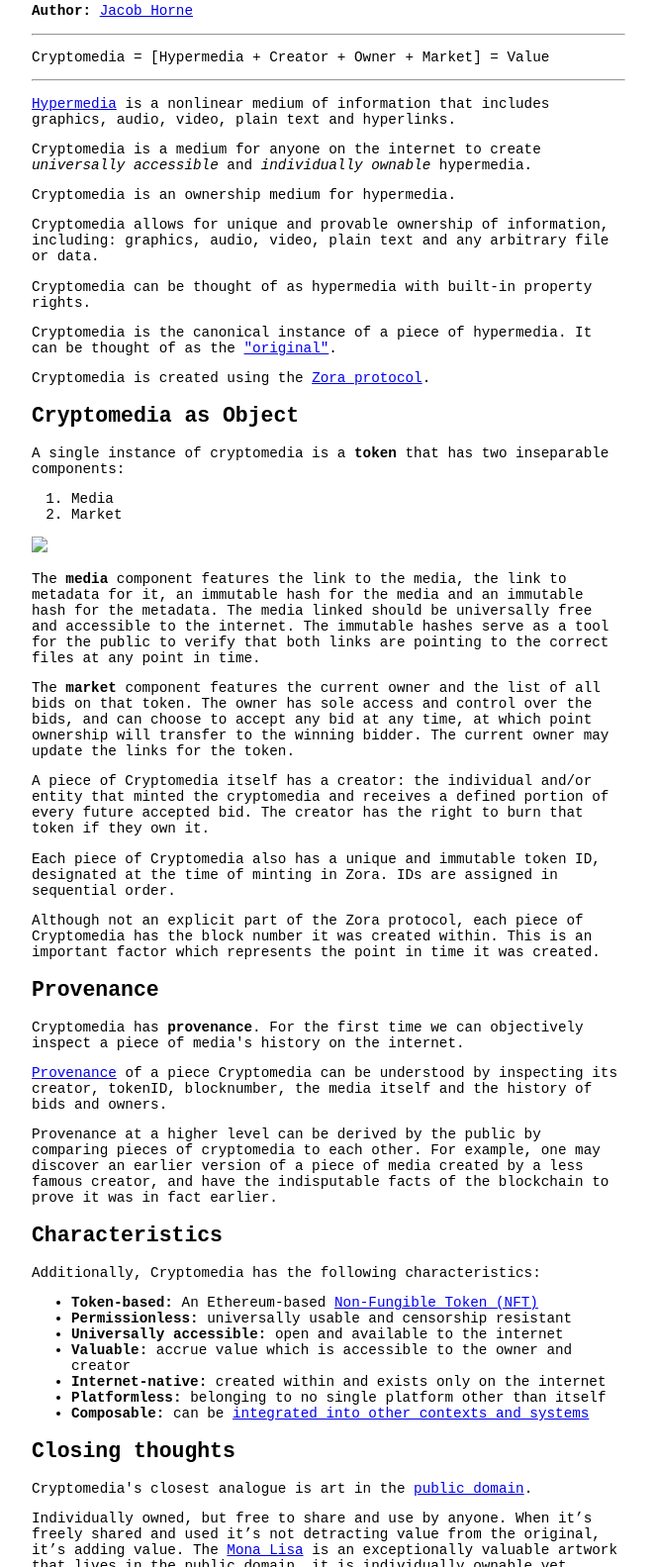
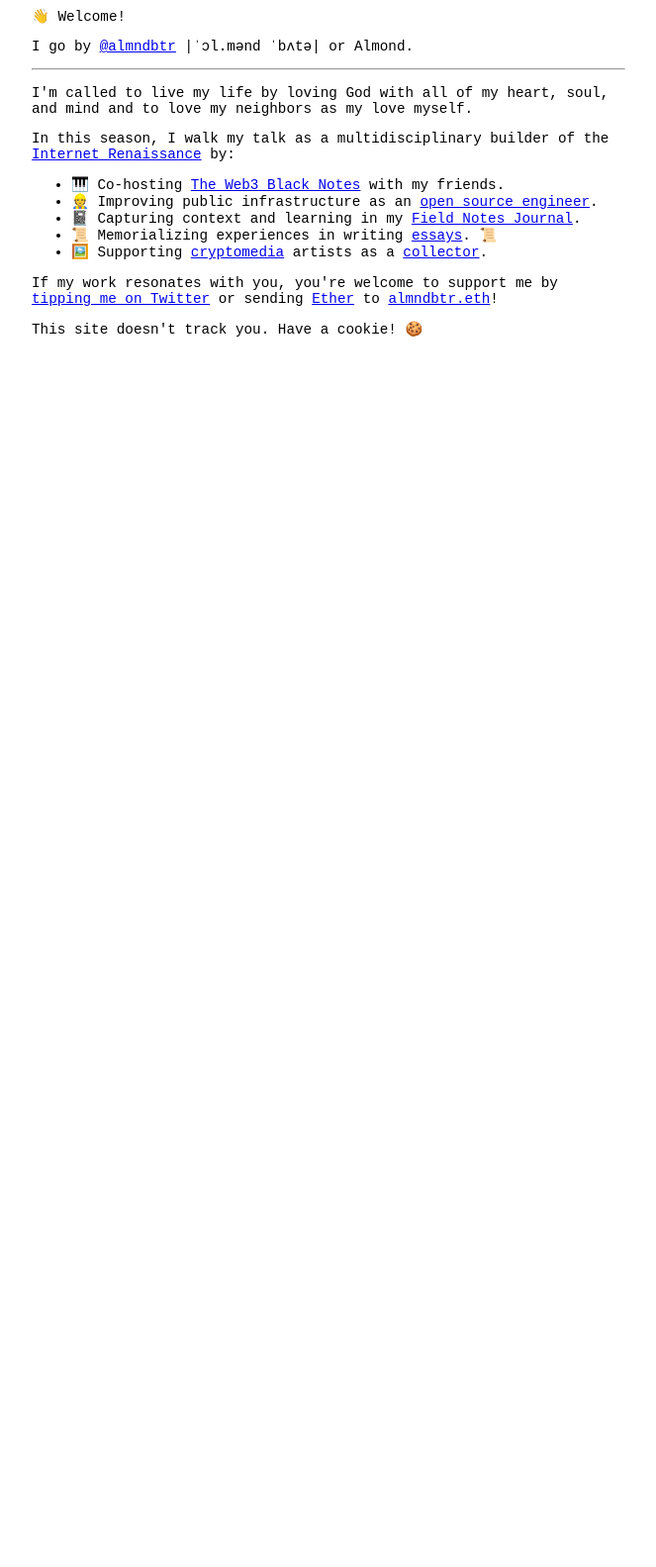
Before and after one commit to almndbtr/almndbtr.dev, a website: page index.html in a window 1280 px wide. Shown: the part 98-1681 px from the top of the page at 99% size, without its empty margins (308-971 px from the left). After the commit the page ends 800 px from the top, so only its background shows below. Drawn offline with Linux system fonts and the light colour scheme.

Commit message:
feat: add who i am

```diff
--- a/index.html
+++ b/index.html
@@ -1,4 +1,7 @@
 <!--
+Thank you Lord Jesus for life & love.
+Matthew 22:37-40
+
 ·  *   ·✷   ˚   ·
   　.　 * 　　 ·  yay i'm so excited you're here :~)
 　　　　　　 ⋆ 　　　 ✵  　  ˚
@@ -6,18 +9,20 @@
  　✷   　　　　✵  　　　  ·
  　　 .
 
+         _                   _            _   _         _             _            _             _            _
+        / /\                _\ \         /\_\/\_\ _    /\ \     _    /\ \         / /\          /\ \         /\ \
+       / /  \              /\__ \       / / / / //\_\ /  \ \   /\_\ /  \ \____   / /  \         \_\ \       /  \ \
+      / / /\ \            / /_ \_\     /\ \/ \ \/ / // /\ \ \_/ / // /\ \_____\ / / /\ \        /\__ \     / /\ \ \
+     / / /\ \ \          / / /\/_/    /  \____\__/ // / /\ \___/ // / /\/___  // / /\ \ \      / /_ \ \   / / /\ \_\
+    / / /  \ \ \        / / /        / /\/________// / /  \/____// / /   / / // / /\ \_\ \    / / /\ \ \ / / /_/ / /
+   / / /___/ /\ \      / / /        / / /\/_// / // / /    / / // / /   / / // / /\ \ \___\  / / /  \/_// / /__\/ /
+  / / /_____/ /\ \    / / / ____   / / /    / / // / /    / / // / /   / / // / /  \ \ \__/ / / /      / / /_____/
+ / /_________/\ \ \  / /_/_/ ___/\/ / /    / / // / /    / / / \ \ \__/ / // / /____\_\ \  / / /      / / /\ \ \
+/ / /_       __\ \_\/_______/\__\/\/_/    / / // / /    / / /   \ \___\/ // / /__________\/_/ /      / / /  \ \ \
+\_\___\     /____/_/\_______\/            \/_/ \/_/     \/_/     \/_____/ \/_____________/\_\/       \/_/    \_\/
 
- /$$$$$$$$  /$$$$$$   /$$$$$$  /$$$$$$
-|____ /$$/ /$$__  $$ /$$__  $$|____  $$
-   /$$$$/ | $$  \ $$| $$  \__/ /$$$$$$$
-  /$$__/  | $$  | $$| $$      /$$__  $$
- /$$$$$$$$|  $$$$$$/| $$     |  $$$$$$$
-|________/ \______/ |__/      \_______/
+@almndbtr is building the Internet Renaissance.
 
-
-Internet Renaissance.
-Zora is an information value system.
-It is a protocol to create, share and exchange cryptomedia.
 
 ·  *   ·✷   ˚   ·
   　.　 * 　　 ·
@@ -30,27 +35,27 @@
 <!DOCTYPE html>
 <html>
 <head>
-	<title>What is Cryptomedia?</title>
+	<title>almndbtr.dev</title>
 
 	<meta charset="utf-8">
-	<meta name="generator" content="What is Cryptomedia?">
+	<meta name="generator" content="almndbtr.dev">
 	<meta http-equiv="X-UA-Compatible" content="IE=edge">
 	<meta name="viewport" content="width=device-width, initial-scale=1">
-	<meta property="og:title" content="What is Cryptomedia?">
+	<meta property="og:title" content="almndbtr.dev">
 	<meta property="og:type" content="website">
-	<meta property="og:url" content="http://cryptomedia.wtf/">
-	<meta property="og:description" content="Cryptomedia is an ownership medium for hypermedia.">
-	<meta property="og:image" content="https://repository-images.githubusercontent.com/324294035/e52bd700-470b-11eb-9432-afecfc8a193d">
+	<meta property="og:url" content="http://almndbtr.dev/">
+	<meta property="og:description" content="almndbtr's personal website">
+	<meta property="og:image" content="https://user-images.githubusercontent.com/78528185/154551610-23eca92e-46a2-4187-9444-49b4d0dba18d.png">
 
-	<meta name="description" content="Cryptomedia is a medium for anyone on the internet to create universally accessible and individually ownable hypermedia. Cryptomedia allows for unique and provable ownership of information, including: graphics, audio, video, plain text and any arbitrary file or data.">
+	<meta name="description" content="almndbtr | Husband 🥰 · Dev Advocating For Artists🧑‍💻🤝🧑‍🎨 · Collector 💿 🖼️ · Follower ✝️ · Keeper of #Web3BlackNotes 🎹">
 
 	<meta name="twitter:card" content="summary_large_image">
-	<meta name="twitter:site" content="@ourZORA">
-	<meta name="twitter:title" content="What is Cryptomedia?">
-	<meta name="twitter:description" content="Cryptomedia is an ownership medium for hypermedia.">
-	<meta name="twitter:image" content="https://repository-images.githubusercontent.com/324294035/e52bd700-470b-11eb-9432-afecfc8a193d">
+	<meta name="twitter:site" content="@almndbtr">
+	<meta name="twitter:title" content="almndbtr.dev">
+	<meta name="twitter:description" content="almndbtr's personal website">
+	<meta name="twitter:image" content="https://user-images.githubusercontent.com/78528185/154551610-23eca92e-46a2-4187-9444-49b4d0dba18d.png">
 
-	<link rel="shortcut icon" type="image/x-icon" href="favicon.ico">
+	<link rel="shortcut icon" type="image/x-icon" href="https://user-images.githubusercontent.com/78528185/154551610-23eca92e-46a2-4187-9444-49b4d0dba18d.png">
 
 	<style>
 
@@ -78,109 +83,27 @@
 
 <body>
 	<div class="content">
-		<H1 class="title">What is Cryptomedia?</H1>
-		<p> <strong>Author:</strong> <a href="https://twitter.com/js_horne">Jacob Horne</a></p>
+		<h2 class="title">almndbtr.dev</h2>
 
 		<hr>
-		<p>Cryptomedia = [Hypermedia + Creator + Owner + Market] = Value</p>
+			<p>👋 Welcome!</p>
+			<p>I go by <a href="https://twitter.com/almndbtr">@almndbtr</a> |ˈɔl.mənd ˈbʌtə| or Almond.</p>
 		<hr>
 
-		<p> <a href="http://info.cern.ch/hypertext/WWW/WhatIs.html">Hypermedia</a> is a nonlinear medium of information that includes graphics, audio, video, plain text and hyperlinks.</p>
-
-		<p>Cryptomedia is a medium for anyone on the internet to create <i>universally accessible</i> and <i>individually ownable</i> hypermedia.</p>
-
-		<p>Cryptomedia is an ownership medium for hypermedia.</p>
-
-		<p>Cryptomedia allows for unique and provable ownership of information, including: graphics, audio, video, plain text and any arbitrary file or data.</p>
-
-		<p>Cryptomedia can be thought of as hypermedia with built-in property rights.</p>
-
-		<p>Cryptomedia is the canonical instance of a piece of hypermedia. It can be thought of as the <a href="https://en.wikipedia.org/wiki/Originality">"original"</a>.</p>
-
-		<p>Cryptomedia is created using the <a href="https://twitter.com/ourZORA/status/1341950748402221056?s=20"> Zora protocol</a>.</p>
-
-		<h2>Cryptomedia as Object</h2>
-
-		<p>A single instance of cryptomedia is a <strong>token</strong> that has two inseparable components:</p>
-
-		<ol>
-			<li>Media</li>
-			<li>Market</li>
-		</ol>
-
-		<img class="image" src="cryptomedia.png">
-
-		<p>The <strong>media</strong> component features the link to the media, the link to metadata for it, an immutable hash for the media and an immutable hash for the metadata. The media linked should be universally free and accessible to the internet. The immutable hashes serve as a tool for the public to verify that both links are pointing to the correct files at any point in time.</p>
-
-		<p>The <strong>market</strong> component features the current owner and the list of all bids on that token. The owner has sole access and control over the bids, and can choose to accept any bid at any time, at which point ownership will transfer to the winning bidder. The current owner may update the links for the token.</p>
-
-		<p>A piece of Cryptomedia itself has a creator: the individual and/or entity that minted the cryptomedia and receives a defined portion of every future accepted bid. The creator has the right to burn that token if they own it.</p>
-
-		<p>Each piece of Cryptomedia also has a unique and immutable token ID, designated at the time of minting in Zora. IDs are assigned in sequential order. </p>
-
-		<p>Although not an explicit part of the Zora protocol, each piece of Cryptomedia has the block number it was created within. This is an important factor which represents the point in time it was created.</p>
-
-		<h2>Provenance</h2>
-
-		<p>Cryptomedia has <strong>provenance</strong>. For the first time we can objectively inspect a piece of media's history on the internet.</p>
-
-		<p><a href="https://en.wikipedia.org/wiki/Provenance">Provenance</a> of a piece Cryptomedia can be understood by inspecting its creator, tokenID, blocknumber, the media itself and the history of bids and owners.</p>
-
-		<p>Provenance at a higher level can be derived by the public by comparing pieces of cryptomedia to each other. For example, one may discover an earlier version of a piece of media created by a less famous creator, and have the indisputable facts of the blockchain to prove it was in fact earlier.</p>
-
-		<h2>Characteristics</h2>
-
-
-		<p>Additionally, Cryptomedia has the following characteristics:</p>
+		<p>I'm called to live my life by loving God with all of my heart, soul, and mind and to love my neighbors as my love myself.</p>
+		<p>In this season, I walk my talk as a multidisciplinary builder of the <a href="https://www.youtube.com/watch?v=Xrpa2w8xees">Internet Renaissance</a> by:</p>
 
 		<ul>
-			<li><strong>Token-based:</strong> An Ethereum-based <a href="https://eips.ethereum.org/EIPS/eip-721">Non-Fungible Token (NFT)</a></li>
-			<li><strong>Permissionless: </strong> universally usable and censorship resistant</li>
-			<li><strong>Universally accessible:</strong> open and available to the internet</li>
-			<li><strong>Valuable: </strong> accrue value which is accessible to the owner and creator</li>
-			<li><strong>Internet-native: </strong> created within and exists only on the internet</li>
-			<li><strong>Platformless: </strong> belonging to no single platform other than itself</li>
-			<li><strong>Composable: </strong>can be <a href="https://blog.ourzora.com/home/creative-composability">integrated into other contexts and systems</a></li>
+			<li>🎹 Co-hosting <a href="https://www.web3blacknotes.xyz/">The Web3 Black Notes</a> with my friends.</li>
+			<li>👷 Improving public infrastructure as an <a href="https://github.com/almndbtr">open source engineer</a>. </li>
+			<li>📓 Capturing context and learning in my <a href="https://field-notes.almndbtr.dev/">Field Notes Journal</a>.</li>
+			<li>📜 Memorializing experiences in writing <a href="https://mirror.xyz/almndbtr.eth">essays</a>. 📜</li>
+			<li>🖼️ Supporting <a href="https://cryptomedia.wtf">cryptomedia</a> artists as a <a href="https://rainbow.me/almndbtr.eth?family=showcase">collector</a>.</li>
 		</ul>
 
-		<h2>Closing thoughts</h2>
+		<p>If my work resonates with you, you're welcome to support me by <a href="https://help.twitter.com/using-twitter/tips">tipping me on Twitter</a> or sending <a href="https://ethereum.org/en/eth/#main-content">Ether</a> to <a href="https://etherscan.io/address/0x2A372531b1B039Aa8b35046cb4F777399Cd9aE6c">almndbtr.eth</a>!
 
-		<p>Cryptomedia's closest analogue is art in the <a href="https://en.wikipedia.org/wiki/Public_domain"> public domain</a>.</p>
-
-		<p>Individually owned, but free to share and use by anyone. When it’s freely shared and used it’s not detracting value from the original, it’s adding value. The <a href="https://en.wikipedia.org/wiki/Mona_Lisa">Mona Lisa</a> is an exceptionally valuable artwork that lives in the public domain, it is individually ownable yet publicly available for reuse. Mona Lisa Instagram posts, poster prints, remixes, reuses all do not detract value from the original, they add value to it.</p>
-
-		<img class="image" src="monalisa.jpg">
-
-		<p>Cryptomedia means we no longer need to trade off universal accessibility and usage for value capture on the internet. It means that the more the object is shared and used the more valuable it becomes.  </p>
-
-		<p>Cryptomedia inverts how we think about creating and capturing value on the internet, and provides the foundation for a sovereign internet owned by everyone.</p>
-
-		<p>☼☽</p>
-
-		<hr>
-
-		<h3>References</h3>
-
-
-		<ol>
-			<li>"Cryptomedia" was first used on <a href="https://www.reddit.com/r/Elastos/comments/d1gimv/cryptomedia_a_better_term_for_digital_assetsmedia/">Reddit</a></li>
-			<li><a href="http://info.cern.ch/hypertext/WWW/WhatIs.html">What is Hypertext</a></li>
-			<li><a href="https://en.wikipedia.org/wiki/Originality">Originality</a></li>
-			<li><a href="https://en.wikipedia.org/wiki/Provenance">Provenance</a></li>
-			<li><a href="https://eips.ethereum.org/EIPS/eip-721">EIP721</a></li>
-			<li><a href="https://blog.ourzora.com/home/creative-composability">Creative Composability</a></li>
-			<li><a href="https://en.wikipedia.org/wiki/Public_domain">Public Domain</a></li>
-			<li><a href="https://en.wikipedia.org/wiki/Mona_Lisa">Mona Lisa</a></li>
-		</ol>
-
-
-		<hr>
-		<p> <a href="https://zora.co">Zora</a> — Internet Renaissance (2021 - ???) ☼☽ </p>
-		<hr>
-
-		<img class="image" src="logo.png">
-
-
+		<p>This site doesn't track you. Have a cookie! 🍪</p>
 	</div>
 </body>
 </html>
```
